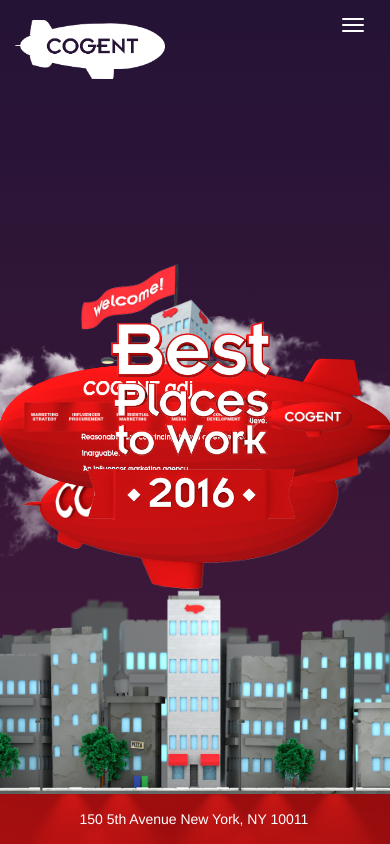
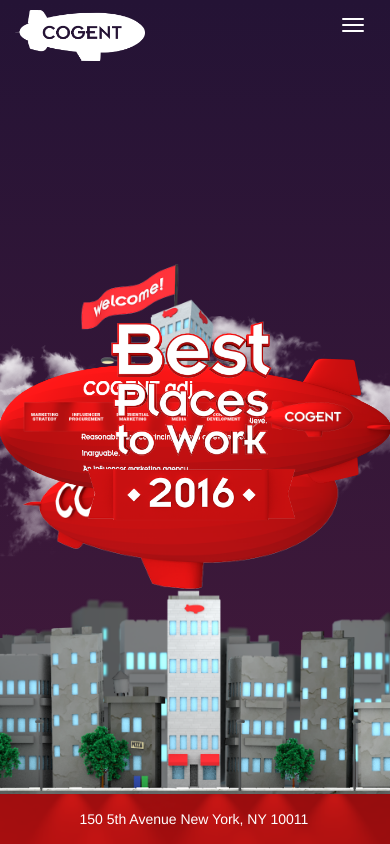
Before and after one commit to francis-m-kim/Cogent-Website, a website with bundled scripts: page index.html in a window 390 px wide. Shown: the top 844 px of the page. Built offline with nearby package versions, Linux system fonts and the light colour scheme.

Commit message:
fixed navbar blimp and attendant changes

```diff
--- a/assets/scss/navbar.scss
+++ b/assets/scss/navbar.scss
@@ -1,7 +1,13 @@
 
 .cogent-letters {
+  position: relative;
+  width: 130px;
   transition: all .6s;
   filter: brightness(0) invert(100%);
+  @media (max-width: 768px) {
+    margin-bottom: -35px;
+    top: -10px;
+  }
 
 }
 
--- a/index.html
+++ b/index.html
@@ -62,7 +62,7 @@
                   </button>
                   <!-- LOGO -->
                   <a class="navbar-brand logo" href="index.html">
-                      <img class="img-responsive cogent-letters" src="assets/img/COGENT_BLIMP_WHITE.png" style="width:150px;">
+                      <img class="img-responsive cogent-letters" src="assets/img/COGENT_BLIMP_WHITE.png">
                   </a>
               </div>
               <!-- end navbar-header -->
```
Also changed, not shown: contact-us.html (+1 -1 lines), influencer-form.html (+1 -1 lines), join-cogent.html (+1 -1 lines), assets/css/cogent.css, assets/css/contact-pages.css, assets/css/navbar.css, assets/css/the-cogent-argument.css.
